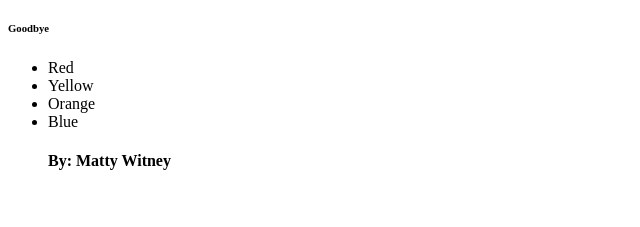
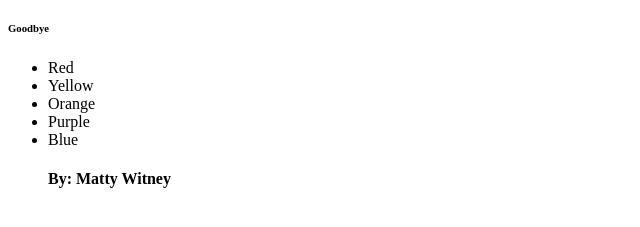
Before and after one commit to suzziliford/codingtemple_day1, a plain HTML site: page index.html in a window 1280 px wide. Shown: the part 101-328 px from the top of the page, without its empty margins (0-640 px from the left). Drawn offline with Linux system fonts and the light colour scheme.

Commit message:
added purple

```diff
--- a/index.html
+++ b/index.html
@@ -14,6 +14,7 @@
     <li>Red</li>
     <li>Yellow</li>
     <li>Orange</li>
+    <li>Purple</li>
     <li>Blue</li>
 </body>
 </html>
```
